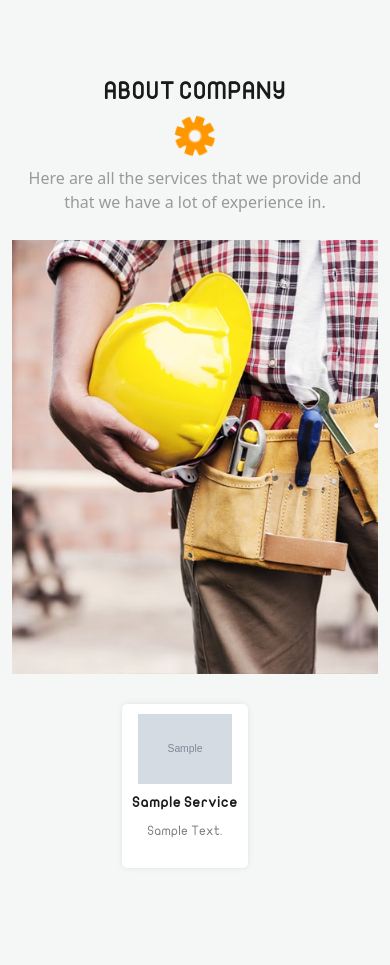
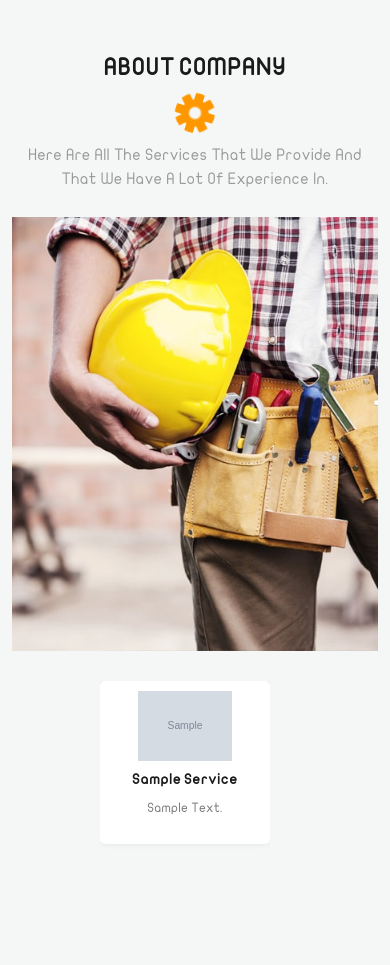
Before and after one commit to EslamEs1/elyassin_new, a Django app: page / in a window 390 px wide. Shown: the part 747-1712 px from the top of the page. Run offline with Django 3.2, Linux system fonts and the light colour scheme; tables that the repository leaves empty hold one stand-in row (values such as "Sample post"); grey boxes marked "Sample" are stand-in pictures; some libraries are stand-ins or nearby versions.

Commit message:
one upload

```diff
--- a/about/templates/about.html
+++ b/about/templates/about.html
@@ -14,7 +14,7 @@
         <div class="container">
             <div class="text">
                 <h1>About <span>Us</span></h1>
-                <p style="color: #fff; line-height: 1.5em;">{{about.who_are_we|linebreaks}}</p>
+                <p style="color: #fff; line-height: 1.5em;">{{about.who_are_we}}</p>
                 <div class="accordion" id="accordionExample">
                     {% for services in services %}
                     <div class="accordion-item">
--- a/static/css/contact.css
+++ b/static/css/contact.css
@@ -68,6 +68,7 @@
     padding: 10px;
     margin-bottom: 15px;
     background-color: #fff;
+    color: #444;
 
 }
 
--- a/static/css/index.css
+++ b/static/css/index.css
@@ -55,7 +55,7 @@ h3,
 h4,
 h5,
 h6,option,select,input,span,
-a {
+a ,p{
     text-transform: capitalize;
     font-family: font_reg;
 
@@ -74,7 +74,9 @@ a {
 li {
     list-style: none;
 }
-
+p{
+    color: #fff;
+}
 .overlay,
 .overlay2 {
     position: absolute;
@@ -153,7 +155,7 @@ li {
     display: flex;
     justify-content: space-around;
     align-items: center;
-    padding: 15px 0;
+    padding: 5px;
 }
 
 .f-nav .call-us {
@@ -186,12 +188,15 @@ li {
     padding: 0;
     margin: 0;
     font-family: font_bold;
+    font-size: 13px;
+
 
 }
 
 .f-nav .call-us .box .text a {
     font-size: 13px;
     color: #999;
+
 }
 
 @media (max-width: 992px) {
@@ -200,7 +205,7 @@ li {
     }
 }
 
-@media (max-width: 360px) {
+@media (max-width: 375px) {
     .f-nav .call-us .box .text a ,.f-nav .call-us .box .text h6{
         font-size: 12px;
     }
@@ -211,6 +216,12 @@ li {
     .f-nav .call-us .box i {
         font-size: 20px;
     }
+
+    .f-nav .call-us .box .text a {
+    font-size: 12px;
+    line-break: anywhere;
+
+}
 }
 
 
@@ -458,15 +469,6 @@ li {
 
 
 
-@media (max-width: 768px) {
-    .about-comp .item {
-        flex-direction: column;
-    }
-     .about-comp  .one-item{
-        gap:20px;
-    }
-
-}
 
 @media (max-width: 992px) {
     .about-comp .item .one-item .info {
@@ -491,10 +493,66 @@ li {
         flex-basis: 100%;
     }
 
+    .about-comp .one-item a{
+        overflow: hidden;
+        height: 200px;
+        width: 200px;
+
+    }
+
 
 
 }
 
+
+
+@media (max-width: 768px) {
+    .about-comp .item {
+        flex-direction: column;
+    }
+    .about-comp  .one-item{
+        gap:20px;
+    }
+
+    .about-comp .one-item a{
+        overflow: hidden;
+        height: 200px;
+        width: 220px;
+
+    }
+
+}
+
+@media (max-width: 481px) {
+    .about-comp .one-item a{
+        overflow: hidden;
+        height: 200px;
+        width: 200px;
+
+    }
+}
+
+
+@media (max-width: 428px) {
+    .about-comp .one-item a{
+        overflow: hidden;
+        height: 200px;
+        width: 170px;
+
+    }
+}
+
+@media (max-width: 365px) {
+    .about-comp .one-item{
+        display: unset;
+
+    }
+
+    .about-comp .one-item .info{
+        margin-bottom: 10px;
+
+    }
+}
 
 
 
@@ -571,6 +629,10 @@ li {
 @media (max-width: 768px) {
     .explanation .text {
         width: 95%;
+        left: 10px;
+
+
+
     }
 
     .explanation img {
@@ -688,7 +750,6 @@ li {
     color: #fff;
     display: flex;
     flex-direction: column;
-    gap: 15px;
     padding: 50px;
 }
 
--- a/templates/footer.html
+++ b/templates/footer.html
@@ -2,15 +2,24 @@
     <section class="Footer">
         <div class="container">
             <div class="box">
-                <a href="#"><img src="{{links.logo}}" alt="logo"></a>
+                <a href="#"><img src="{{links.logo.url}}" alt="logo"></a>
                 <p>All rights reserved to Elyassin</p>
             </div>
             <div class="box">
                 <div class="socail-media">
+                    {% if links.facebook %}
                     <a href="{{links.facebook}}"><i class="fa-brands fa-facebook-f"></i></a>
+                    {% endif %}
+                    {% if links.twitter %}
                     <a href="{{links.twitter}}"><i class="fa-brands fa-twitter"></i></a>
+                    {% endif %}
+                    {% if links.instagram %}
                     <a href="{{links.instagram}}"><i class="fa-brands fa-instagram"></i></a>
+                    {% endif %}
+                    {% if links.whatsapp %}
                     <a href="{{links.whatsapp}}"><i class="fa-brands fa-whatsapp"></i></a>
+                    {% endif %}
+
                 </div>
             </div>
             <div class="box">
--- a/templates/head.html
+++ b/templates/head.html
@@ -3,7 +3,7 @@
     <meta charset="UTF-8">
     <meta http-equiv="X-UA-Compatible" content="IE=edge">
     <meta name="viewport" content="width=device-width, initial-scale=1.0">
-    <meta name="description" content="aaaaaaaaaaaaaaaaaaaa" />
+    <meta name="description" content="You can follow all the news of real estate, contracting and finishing, and you can view our services" />
     <link rel="stylesheet" href="{% static 'css/all.min.css' %}">
     <link rel="stylesheet" href="{% static 'css/normalize.css' %}">
     <link rel="stylesheet" href="{% static 'css/bootstrap.min.css' %}">
--- a/templates/navbar.html
+++ b/templates/navbar.html
@@ -5,7 +5,7 @@
     <section class="f-nav">
         <div class="container">
             <div class="logo">
-                <a href="/"><img src="{{links.logo}}" alt="logo"></a>
+                <a href="/"><img src="{{links.logo.url}}" alt="logo"></a>
             </div>
 
             <div class="call-us">
@@ -32,7 +32,7 @@
     <!-- Start Main Navbar  -->
     <nav class="navbar navbar-expand-lg navbar-light bg-light">
         <div class="container-fluid">
-            <a class="navbar-brand" href="/"><img src="{{links.logo}}" alt="Logo"></a>
+            <a class="navbar-brand" href="/"><img src="{{links.logo.url}}" alt="Logo"></a>
             <button class="navbar-toggler" type="button" data-bs-toggle="collapse" data-bs-target="#navbarNav"
                 aria-controls="navbarNav" aria-expanded="false" aria-label="Toggle navigation">
                 <span class="navbar-toggler-icon"></span>
```
Also changed, not shown: 1 other file.
